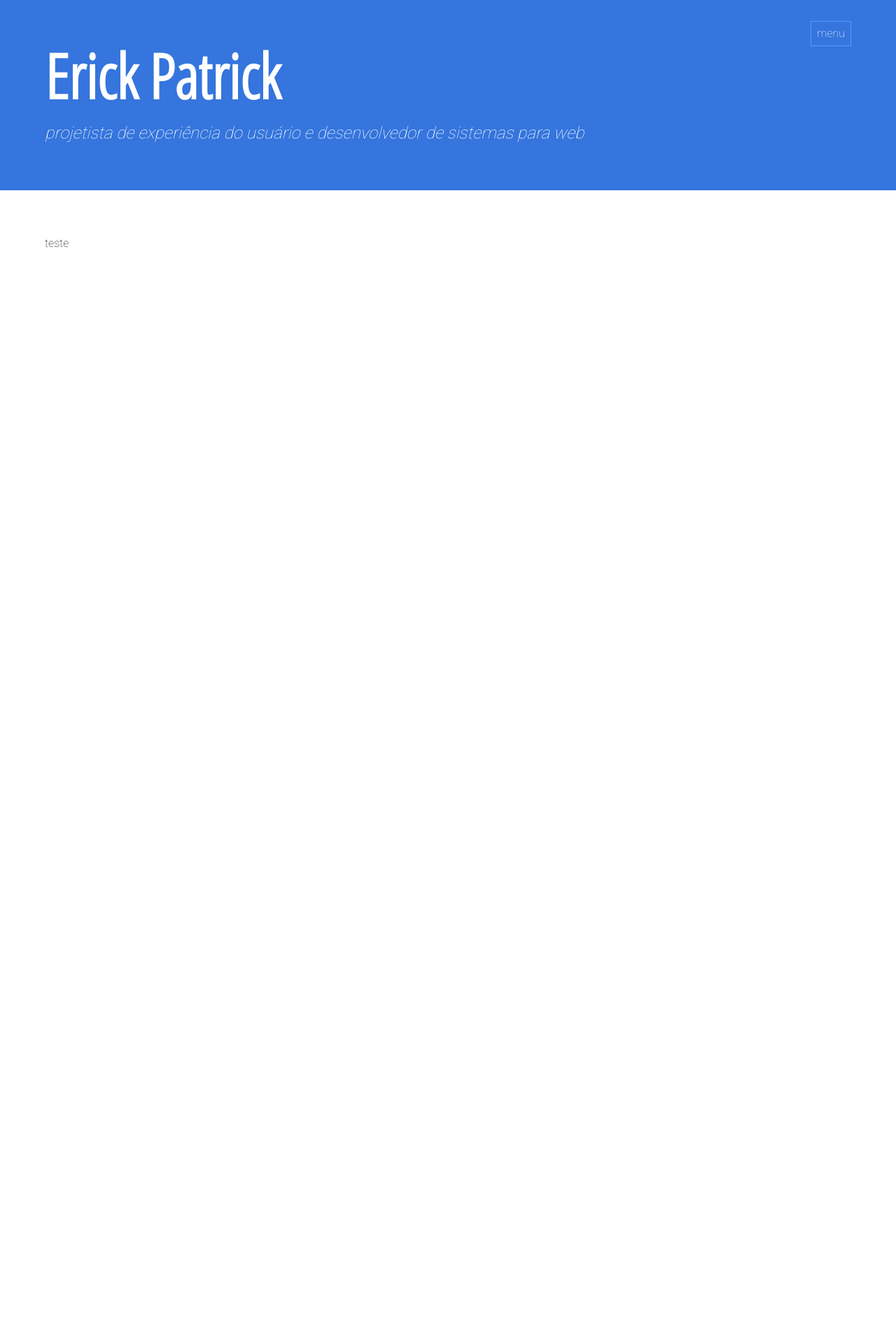
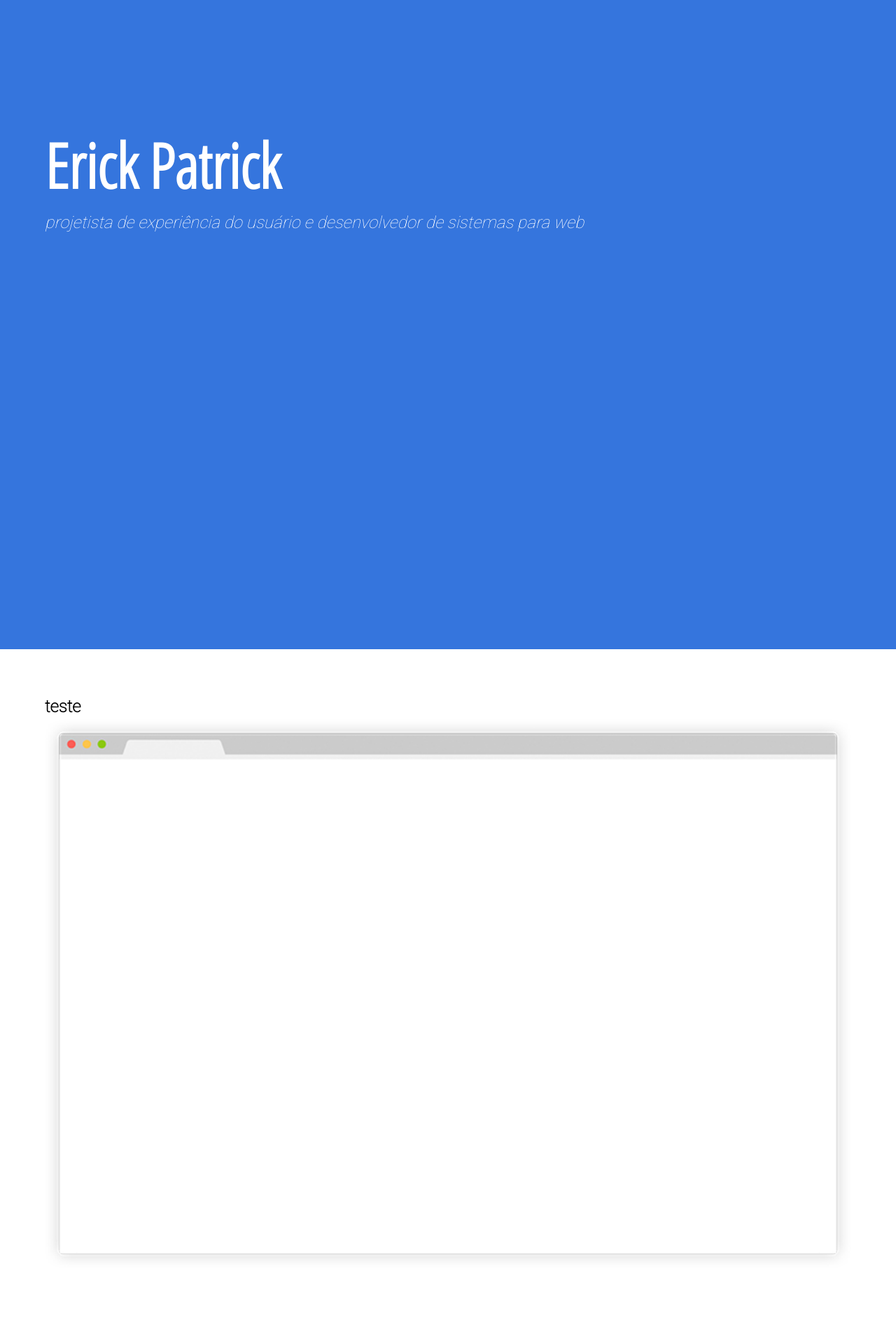
Before and after one commit to erickpatrick/erickpatrick.github.io, a PHP site: page / in a window 1280 px wide. Shown: the whole page at 70% size. Before the commit the page ends 354 px from the top, so only its background shows below. Run offline with PHP 8.4, Linux system fonts and the light colour scheme; some libraries are stand-ins or nearby versions.

Commit message:
Menu Removal and Auto-adjust to screen
Removed menu link and added script to adjust above the fold to the
screen

```diff
--- a/css/style.css
+++ b/css/style.css
@@ -18,6 +18,7 @@ h1 {font: normal bold normal 5.5em/1 'Open Sans Condensed', sans-serif; margin-b
 
 
 /* LAYOUT */
-.header {background: #3575dd;position:relative;}
-.menu {display:inline-block;padding:5px 8px;border:1px #5797ff solid;position:absolute;top:5%;right:5%;cursor: pointer;}
-@media screen and (min-width:480px) {.menu {top:11%;}}
+.header {background: #3575dd;position:relative; padding-top:25%;}
+@media screen and (min-width:480px) {
+	.header {padding-top:10%;}
+}
--- a/index.html
+++ b/index.html
@@ -11,17 +11,17 @@
 <body>
 	<div>
 		<header class="header">
-			<a class="menu">menu</a>
 			<div class="padding">
 				<h1>Erick Patrick</h1>
 				<p class="lead">projetista de experiência do usuário e desenvolvedor de sistemas para web</p>
 			</div>
 		</header>
 		<section class="padding">
-			<p>teste</p>
+			<h2>teste</h2>
+			<img src="images/browser.jpg" alt="" width="100%">
 		</section>
 	</div>
 
-	<!--<script src="js/app.js"></script>-->
+	<script src="js/app.js"></script>
 </body>
 </html>
--- a/js/app.js
+++ b/js/app.js
@@ -4,5 +4,24 @@ yepnope([{
     if (!window.jQuery) {
       yepnope('js/jquery.min.js');
     }
+
+    var header = $('.header'),
+    	resizeHeader = function() {
+    		var screenWidth = $(window).width(),
+    			screenHeight = $(window).height();
+
+    		// setting header to screen's height and width
+		    header.width(screenWidth);
+		    header.height(screenHeight);
+    	};
+
+    resizeHeader();
+
+    setInterval(resizeHeader, 100);
+
+    $('document').on('resize', function() {
+    	resizeHeader();
+    });
+
   }
 }]);
```
Also changed, not shown: images/browser.jpg (added).
